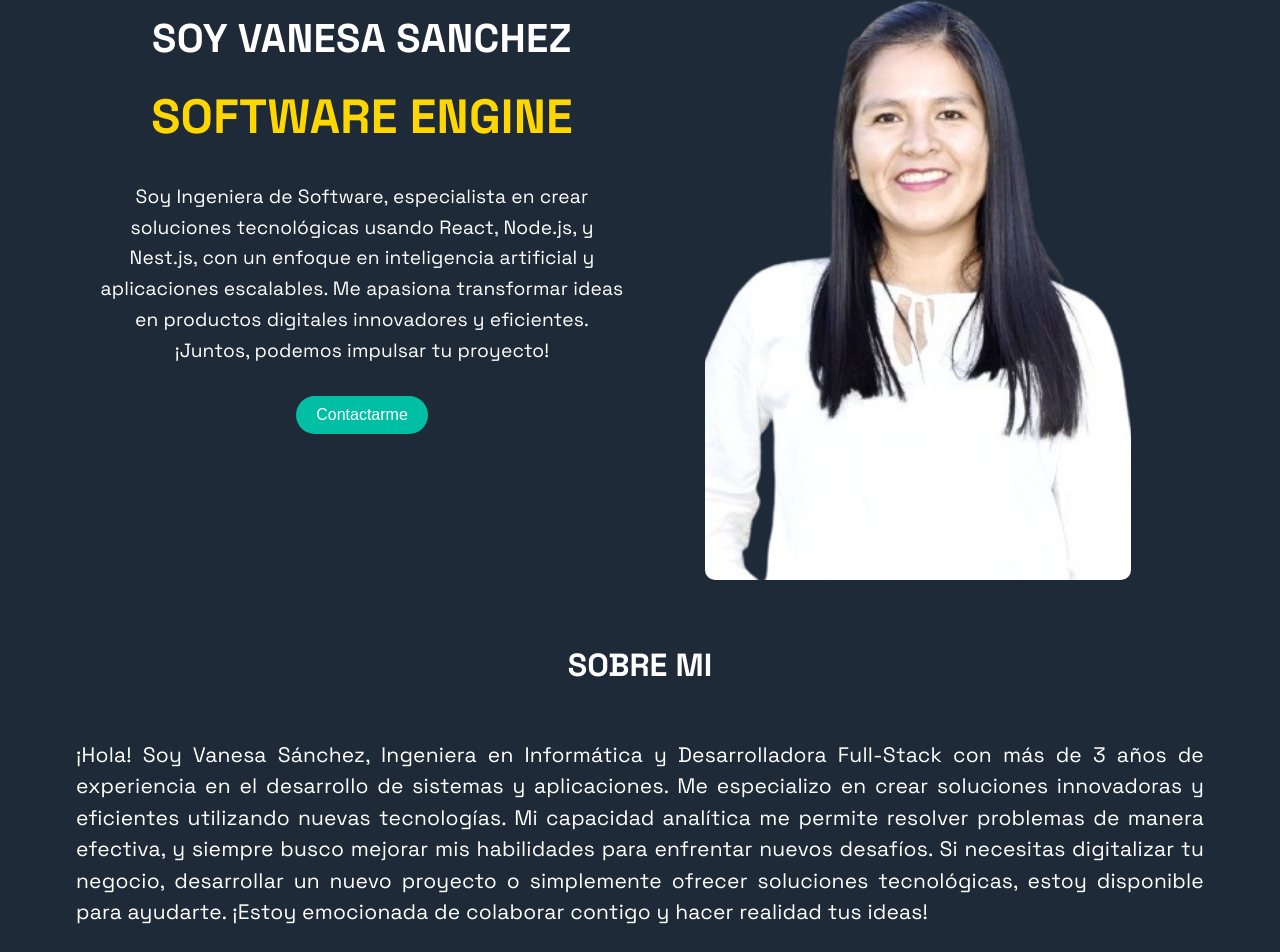
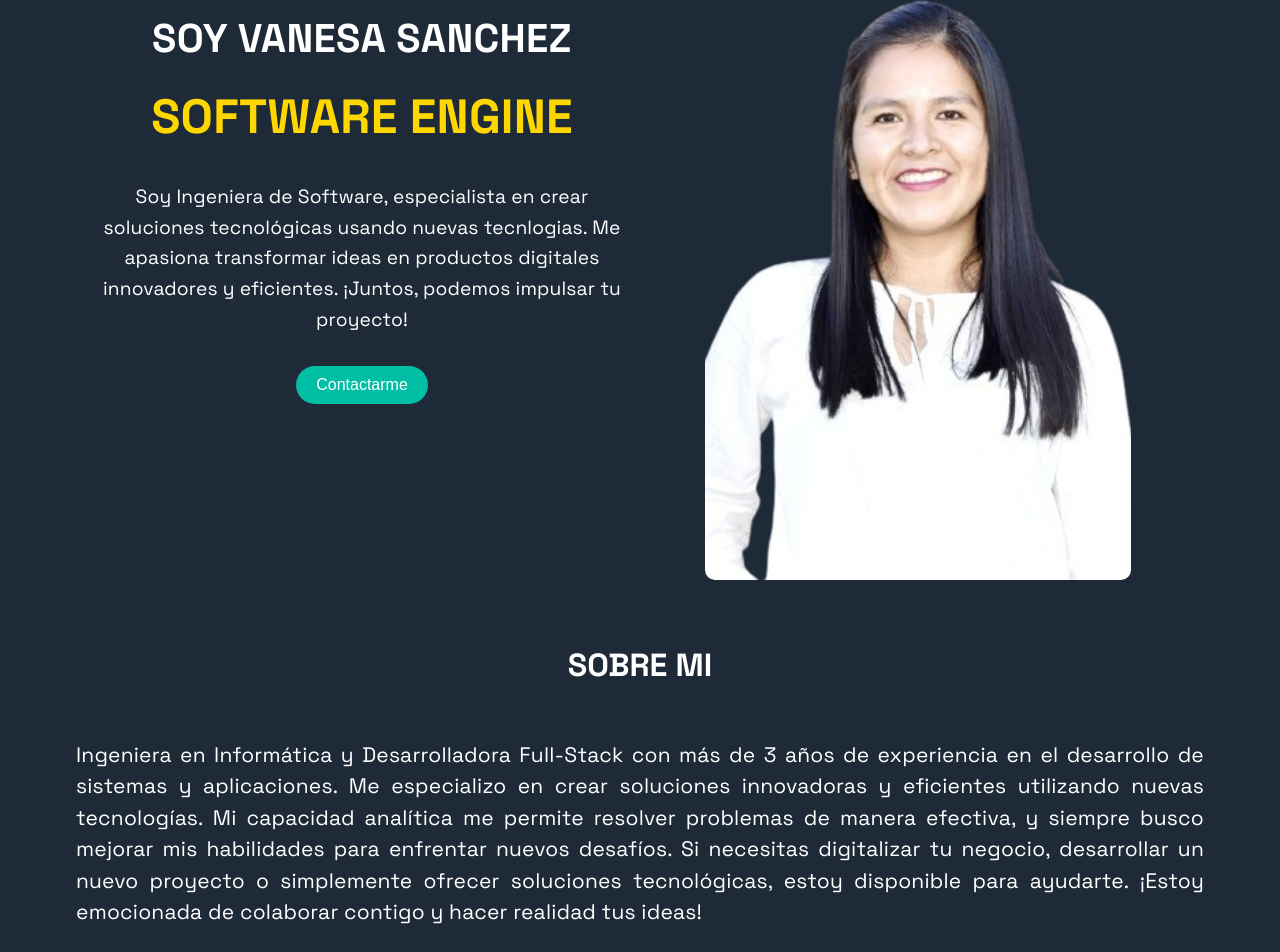
Before and after one commit to san2025chez/porfolio, a React (Create React App) app: page / in a window 1280 px wide. Shown: the part 166-1118 px from the top of the page. Built offline with nearby package versions, Linux system fonts and the light colour scheme.

Commit message:
update-details

```diff
--- a/src/components/About.js
+++ b/src/components/About.js
@@ -61,8 +61,7 @@ const About = ({ title, dark, id }) => {
                   {fullStackText} {developerText}
                 </span>
                 <Typography variant="h6" className={classes.description}>
-                  Soy Ingeniera de Software, especialista en crear soluciones tecnológicas usando React, Node.js, y Nest.js,
-                  con un enfoque en inteligencia artificial y aplicaciones escalables. Me apasiona transformar ideas en productos digitales innovadores y eficientes.
+                  Soy Ingeniera de Software, especialista en crear soluciones tecnológicas usando nuevas tecnlogias. Me apasiona transformar ideas en productos digitales innovadores y eficientes.
                   ¡Juntos, podemos impulsar tu proyecto!
                 </Typography>
                 <div className={classes.buttonContainer}>
@@ -216,7 +215,7 @@ const useStyles = makeStyles((theme) => ({
     [theme.breakpoints.down('sm')]: {
       height: '300px',
       maxHeight: '600px',
-      width: '80%',
+      width: '100%',
     },
   },
 }));
--- a/src/components/Technologies.js
+++ b/src/components/Technologies.js
@@ -47,7 +47,7 @@ export default function Technologies() {
                             fontWeight: window.innerWidth > 600 ? 'normal' : 'lighter' // Ajusta el peso de la fuente para dispositivos móviles
                         }}
                     >
-                      ¡Hola! Soy Vanesa Sánchez, Ingeniera en Informática y
+                    Ingeniera en Informática y
                       Desarrolladora Full-Stack con más de 3 años de experiencia en el desarrollo de
                       sistemas y aplicaciones. Me especializo en crear soluciones innovadoras y eficientes
                        utilizando nuevas tecnologías. Mi capacidad analítica me permite resolver problemas
```
